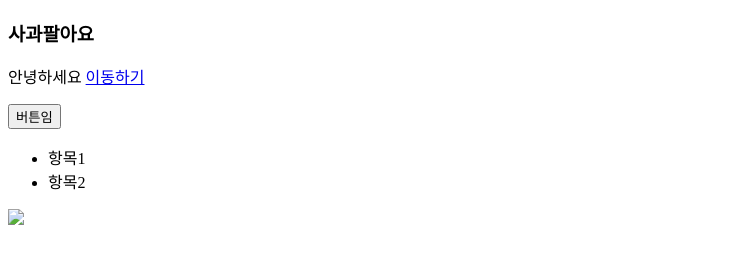
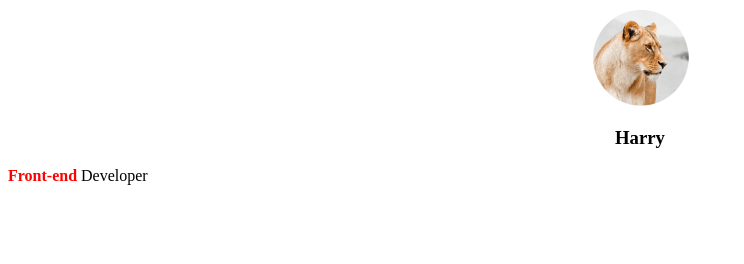
Before and after one commit to yangyeahhhhh/codingapple-HTML-CSS, a plain HTML site: page index.html in a window 1280 px wide. Shown: the whole page, without its empty margins (0-744 px from the left). Drawn offline with Linux system fonts and the light colour scheme.

Commit message:
2022년 11월 10일

```diff
--- a/index.html
+++ b/index.html
@@ -6,16 +6,9 @@
 </head>
 <body>
 
-    <h3>사과팔아요</h3>
-    <p>안녕하세요 <a href="https://naver.com">이동하기</a></p>
-    <button>버튼임</button>
-    <ul>
-        <li>항목1</li>
-        <li>항목2</li>
-    </ul>
-    <a href="https://google.com">
-        <img src="cat.jpg">
-    </a>
+<img src="lion.png" style="width: 100px; display: block; margin-left: auto; margin-right: auto">
+<h3 style="text-align: center">Harry</h3>
+<p><strong style="color: red">Front-end</strong> Developer</p>
 
 </body>
 </html>
```
Also changed, not shown: lion.png (added).
